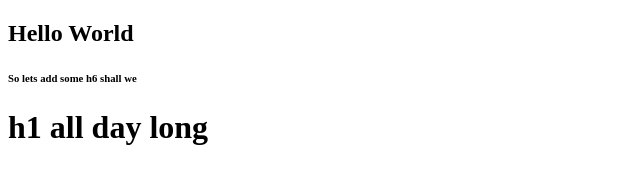
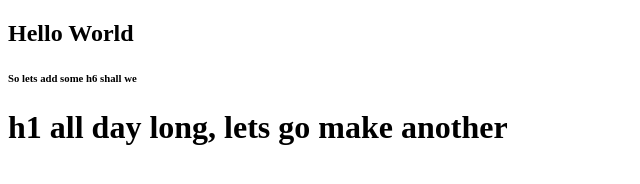
Before and after one commit to jsixx777/newnew, a plain HTML site: page index.html in a window 1280 px wide. Shown: the whole page, without its empty margins (0-640 px from the left). Drawn offline with Linux system fonts and the light colour scheme.

Commit message:
lets go make antoher

```diff
--- a/index.html
+++ b/index.html
@@ -9,6 +9,6 @@
 <body>
     <h2>Hello World</h2>
     <h6>So lets add some h6 shall we</h6>
-    <h1>h1 all day long</h1>
+    <h1>h1 all day long, lets go make another</h1>
 </body>
 </html>
```
